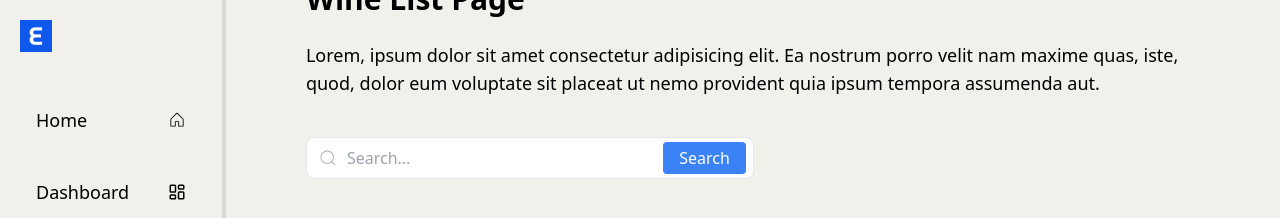
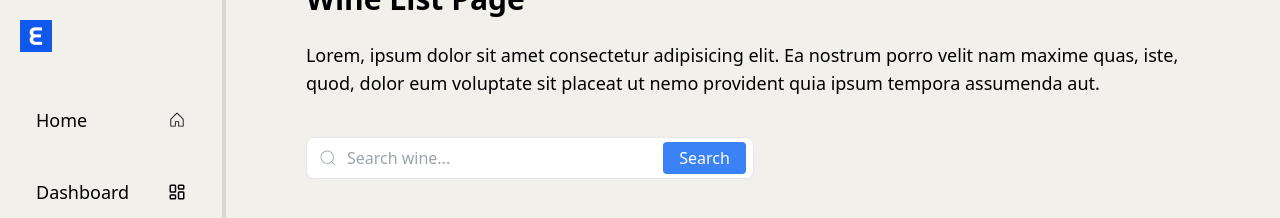
Before and after one commit to Fr3nk21/the-wine-database, a React (Vite) app: page /wine-list in a window 1280 px wide. Shown: the top 218 px of the page. Built offline with nearby package versions, Linux system fonts and the light colour scheme.

Commit message:
Search functionalities on parent component

```diff
--- a/src/pages/WineList.tsx
+++ b/src/pages/WineList.tsx
@@ -1,8 +1,15 @@
+import { useState } from 'react';
 import Sidebar from '../components/Sidebar';
 import WineCard from '../components/WineCard';
 import Search from '../components/SearchField';
 
+// ! Complete the search functionalities
+
 const WineList = () => {
+  const [searchResults, setSearchResults] = useState([]);
+
+  const handleSearch = searchQuery => {};
+
   return (
     <div className="flex h-screen bg-color1">
       <Sidebar />
@@ -19,7 +26,7 @@ const WineList = () => {
         </div>
 
         <div className="mb-10">
-          <Search />
+          <Search onSearch={handleSearch} placeholder="Search wine..." />
         </div>
 
         <div className="container mx-auto">
```
